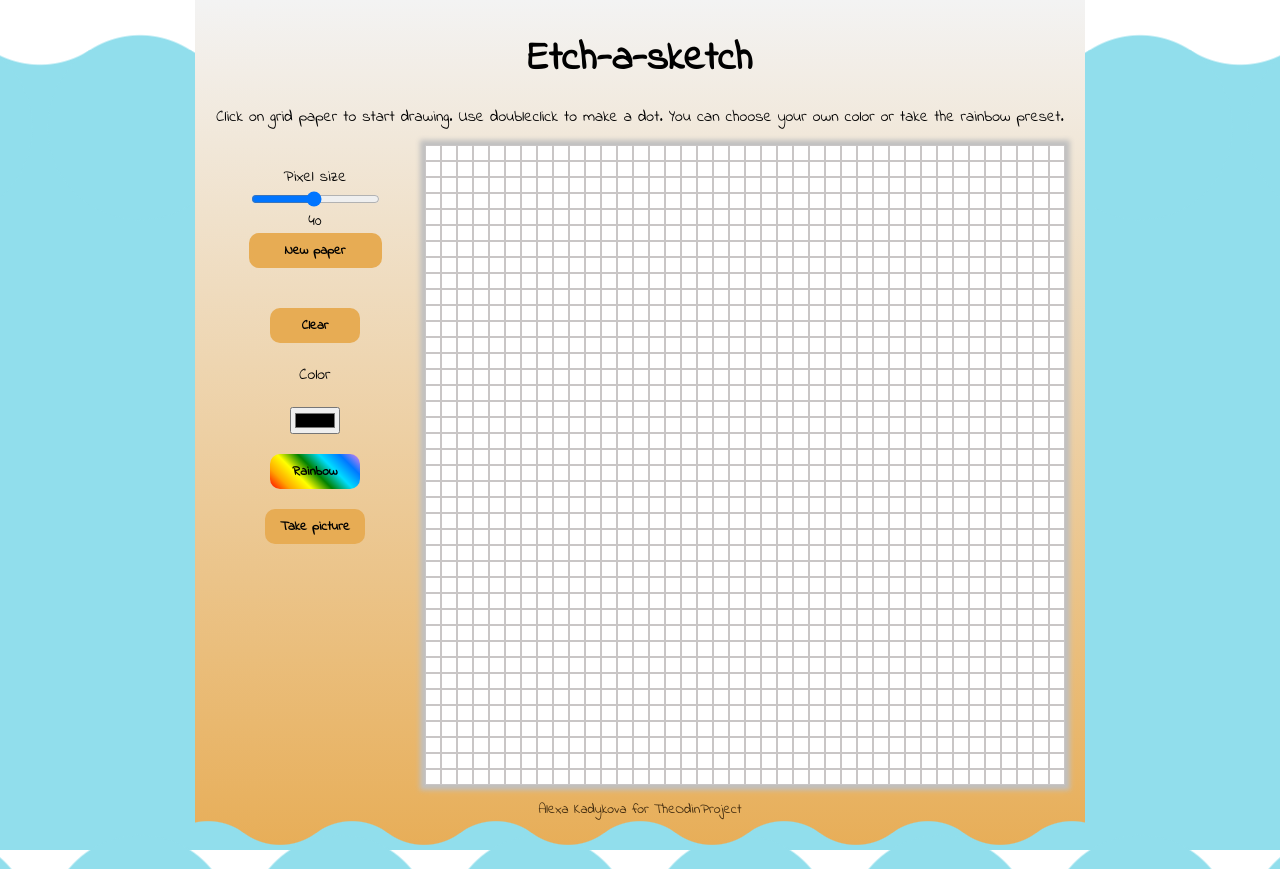
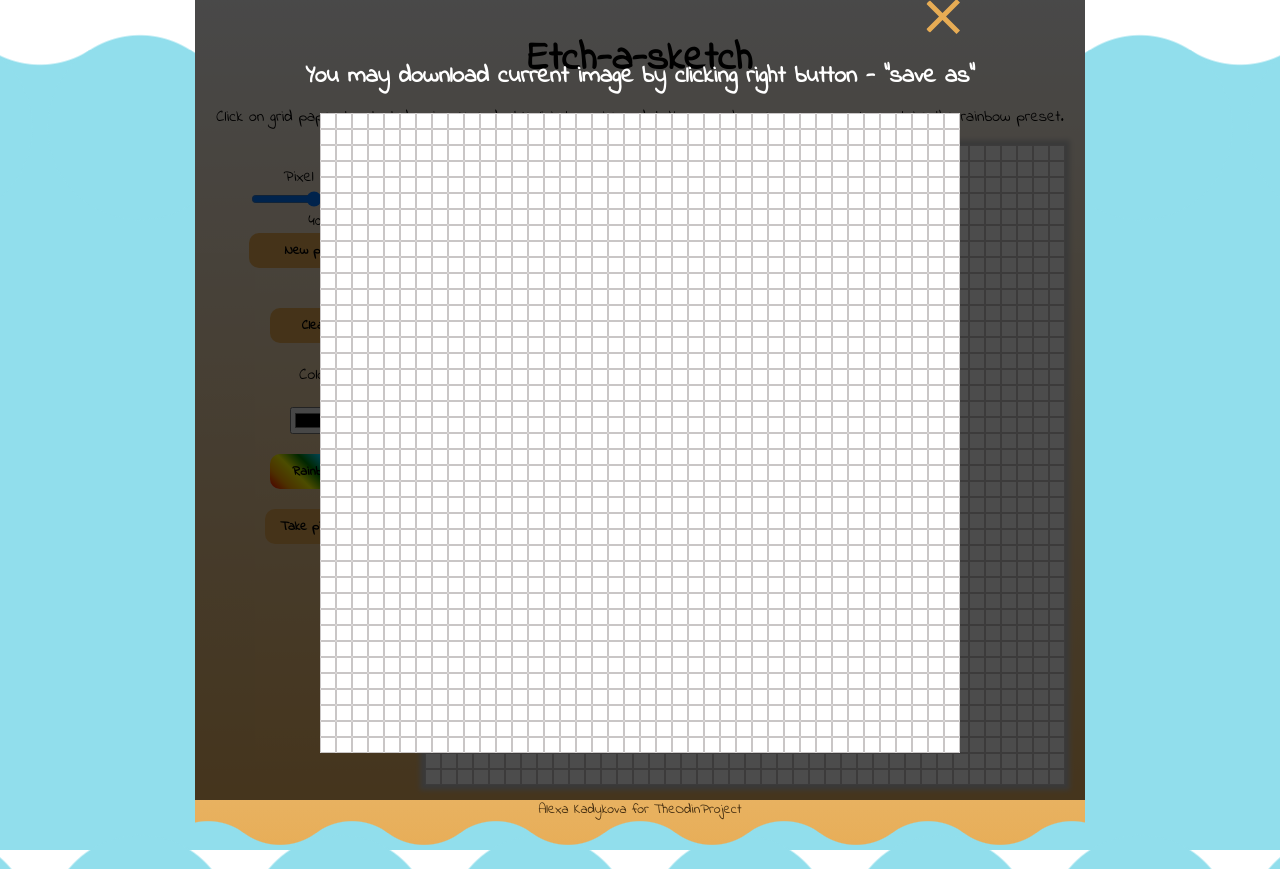
Before and after one commit to Harpica/etch-a-sketch, a website built with webpack: page src/index.html in a window 1280 px wide. Both pictures are taken after a click on the button "Take picture". Built offline with nearby package versions, Linux system fonts and the light colour scheme.

Commit message:
refactor: add class Settings + class PopupWithImage

```diff
--- /dev/null
+++ b/src/blocks/button__close.css
@@ -0,0 +1,18 @@
+.button__close {
+  background: url(../images/close-button.svg) no-repeat;
+  width: 32px;
+  height: 32px;
+  background-size: contain;
+  position: absolute;
+  top: calc(-8px + (-32px));
+  right: calc(-8px + (-32px));
+}
+
+@media screen and (max-width: 600px) {
+  .close-button {
+    width: 20px;
+    height: 20px;
+    right: 0;
+    top: calc(-16px + (-20px));
+  }
+}
--- /dev/null
+++ b/src/blocks/image-container.css
@@ -0,0 +1,6 @@
+.image-container {
+  margin: 0 19px;
+  box-sizing: border-box;
+  color: white;
+  position: relative;
+}
--- a/src/blocks/popup.css
+++ b/src/blocks/popup.css
@@ -1,9 +1,14 @@
-@media screen and (max-width: 900px) {
-  .popup {
-    visibility: hidden;
-    position: absolute;
-    background-color: rgba(145, 222, 236, 0.7);
-    max-width: fit-content;
-    box-shadow: 0px 0px 5px 5px #c0c0c0;
-  }
+.popup {
+  display: flex;
+  justify-content: center;
+  align-items: center;
+  background: rgba(0, 0, 0, 0.7);
+  left: 0;
+  top: 0;
+  width: 100%;
+  height: 100%;
+  position: fixed;
+  visibility: hidden;
+  opacity: 0;
+  transition: visibility 0s, opacity 0.5s linear;
 }
--- a/src/blocks/popup_opened.css
+++ b/src/blocks/popup_opened.css
@@ -1,11 +1,5 @@
 .popup_opened {
   visibility: visible;
-  position: absolute;
-  box-sizing: border-box;
-  min-width: 170px;
-  /* Centralized according to the open-popup button */
-  left: calc(50% - 85px);
-  top: 40px;
-  padding: 10px;
-  border-radius: 10px;
+  opacity: 1;
+
 }
--- /dev/null
+++ b/src/blocks/settings.css
@@ -0,0 +1,16 @@
+@media screen and (max-width: 900px) {
+  .settings {
+    visibility: hidden;
+    position: absolute;
+    background-color: rgba(145, 222, 236, 0.7);
+    max-width: fit-content;
+    box-sizing: border-box;
+    min-width: 170px;
+    /* Centralized according to the open-popup button */
+    left: calc(50% - 85px);
+    top: 40px;
+    padding: 10px;
+    border-radius: 10px;
+    box-shadow: 0px 0px 5px 5px #c0c0c0;
+  }
+}
--- /dev/null
+++ b/src/blocks/settings_opened.css
@@ -0,0 +1,3 @@
+.settings_opened {
+  visibility: visible;
+}
--- a/src/index.css
+++ b/src/index.css
@@ -7,6 +7,7 @@
 @import url(./blocks/button__new-grid.css);
 @import url(./blocks/button__rainbow.css);
 @import url(./blocks/button__open-popup.css);
+@import url(./blocks/button__close.css);
 @import url(./blocks/content.css);
 @import url(./blocks/content__color.css);
 @import url(./blocks/content__column.css);
@@ -23,3 +24,7 @@
 @import url(./blocks/footer__author.css);
 @import url(./blocks/popup.css);
 @import url(./blocks/popup_opened.css);
+@import url(./blocks/image-container.css);
+@import url(./blocks/popup__description.css);
+@import url(./blocks/settings.css);
+@import url(./blocks/settings_opened.css);
--- a/src/index.html
+++ b/src/index.html
@@ -13,10 +13,11 @@
   <div class="root__container wavy-mask">
     <header class="header">
       <h1 class="header__title">Etch-a-sketch</h1>
-      <p class="header__description">Click on grid paper to start drawing. Use doubleclick to make a dot. You can choose your own color or take the rainbow preset.</p>
+      <p class="header__description">Click on grid paper to start drawing. Use doubleclick to make a dot. You can choose
+        your own color or take the rainbow preset.</p>
     </header>
     <main class="content">
-      <div class="content__column popup">
+      <div class="content__column settings">
         <form class="content__form" action="#">
           <label class="content__label" for="grid-value">Pixel size</label>
           <input class="content__range" type="range" min="1" max="80" step="1" value="40" id="grid-value">
@@ -33,10 +34,16 @@
         <button class="button button__open-popup">Settings</button>
         <div class="content__grid"></div>
       </div>
+      <section class="popup image-popup">
+        <div class="image-container">
+          <h2 class="popup__description">You may download current image by clicking right button - "save as"</h2>
+          <button class="button button__close" type="button"></button>
+        </div>
+      </section>
     </main>
     <footer class="footer">
       <p class="footer__author">Alexa Kadykova for TheOdinProject</p>
-      </footer>
+    </footer>
   </div>
 </body>
 
--- a/src/index.ts
+++ b/src/index.ts
@@ -1,70 +1,13 @@
 import './index.css';
 
-import { Grid, ActionType } from './modules/draw';
-import { togglePopup } from './modules/utils';
-import html2canvas from 'html2canvas';
+import { Grid} from './modules/draw';
+import { Settings } from './modules/Settings';
+import { PopupWithImage } from './modules/PopupWithImage';
 
-const gridSizeElement = document.querySelector(
-  '.content__range'
-) as HTMLInputElement;
+const INITIAL_SIZE = 40;
 const gridElement = document.querySelector('.content__grid') as HTMLElement;
 
-const grid = new Grid(parseInt(gridSizeElement.value), gridElement);
-
-const gridSizeForm = document.querySelector('.content__form') as HTMLFormElement;
-
-const gridSizeCounter = document.querySelector(
-  '.content__label_type_value'
-) as HTMLElement;
-
-const rainbowButton = document.querySelector('.button__rainbow') as HTMLElement;
-
-const clearButton = document.querySelector('.button__clear') as HTMLElement;
-
-const colorInput = document.querySelector(
-  '.content__color'
-) as HTMLInputElement;
-
-const popup = document.querySelector('.popup') as HTMLElement;
-
-const openPopupButton = document.querySelector(
-  '.button__open-popup'
-) as HTMLElement;
-
-const takePictureButton = document.querySelector('.button__picture') as HTMLElement;
-
-// Changing size of grid
-gridSizeForm.addEventListener('submit', (evt: Event) => {
-  evt.preventDefault();
-  grid.resize(parseInt(gridSizeElement.value));
-});
-
-// Changing number in the label of range input
-gridSizeElement.addEventListener('input', () => {
-  gridSizeCounter.textContent = gridSizeElement.value;
-});
-
-// Set rainbow style of drawing
-rainbowButton.addEventListener('click', () => {
-  grid.switchDrawing(ActionType.DRAW_RAINBOW);
-});
-
-// Cleaning all paper
-clearButton.addEventListener('click', () => {
-  grid.clear();
-});
-
-// Changing color of drawing
-colorInput.addEventListener('input', () => {
-  grid.changeColor(colorInput.value);
-});
-
-// Opening popup
-openPopupButton.addEventListener('click', () => {
-  togglePopup(popup);
-});
-
-takePictureButton.addEventListener('click', () => {
-  html2canvas(gridElement);
-  console.log('hello');
-});
+const grid = new Grid(INITIAL_SIZE, gridElement);
+const imagePopup = new PopupWithImage('.popup');
+const settings = new Settings('.settings', grid, imagePopup);
+console.log(settings);
--- /dev/null
+++ b/src/modules/Popup.ts
@@ -0,0 +1,9 @@
+export abstract class Popup {
+  protected _popupElement: HTMLElement;
+  constructor(popupSelector: string) {
+    this._popupElement = document.querySelector(popupSelector) as HTMLElement;
+  }
+  public abstract open(): void;
+  public abstract close(): void;
+  protected abstract _setEventListeners(): void;
+}
--- /dev/null
+++ b/src/modules/PopupWithImage.ts
@@ -0,0 +1,48 @@
+import { Popup } from "./Popup";
+
+export class PopupWithImage extends Popup{
+  private _closeButton:  HTMLElement;
+  private _container: HTMLElement;
+  private _keydownHandler: (event: KeyboardEvent) => void;
+  private _picture: HTMLCanvasElement | string;
+
+  constructor(popupSelector: string) {
+    super(popupSelector);
+    this._closeButton = this._popupElement.querySelector('.button__close') as HTMLElement;
+    this._container = this._popupElement.firstElementChild as HTMLElement;
+    // Чтобы можно было воспользоваться removeEventLisneter
+    this._keydownHandler = this._handleEscClose.bind(this);
+    this._setEventListeners();
+    this._picture = '';
+  }
+  open() {
+    this._popupElement.classList.add('popup_opened');
+    document.addEventListener('keydown', this._keydownHandler);
+  }
+  close() {
+    document.removeEventListener('keydown', this._keydownHandler);
+    this._popupElement.classList.remove('popup_opened');
+    this._clearPicture();
+  }
+  _handleEscClose(event: KeyboardEvent): void {
+    if (event.key === 'Escape') {
+      this.close();
+    }
+  }
+  addPicture(picture: HTMLCanvasElement): void {
+    this._container.appendChild(picture);
+    this._picture = picture;
+  }
+  _clearPicture() {
+    if (!(typeof(this._picture) === 'string'))
+    this._picture.remove();
+  }
+  _setEventListeners() {
+    this._closeButton.addEventListener('click', this.close.bind(this));
+    this._popupElement.addEventListener('click', (event: MouseEvent) => {
+      if (!this._container.contains(event.target as Node)) {
+        this.close();
+      }
+    });
+  }
+}
--- /dev/null
+++ b/src/modules/Settings.ts
@@ -0,0 +1,91 @@
+import { Grid, ActionType } from './draw';
+import html2canvas from 'html2canvas';
+import { PopupWithImage } from './PopupWithImage';
+
+export class Settings {
+  private _popupElement: HTMLElement;
+  private _openSettingsButton: HTMLElement;
+  private _takePictureButton: HTMLElement;
+  private _rainbowButton: HTMLElement;
+  private _clearButton: HTMLElement;
+  private _gridSizeCounter: HTMLElement;
+  private _gridSizeForm: HTMLFormElement;
+  private _gridSizeInput: HTMLInputElement;
+  private _colorInput: HTMLInputElement;
+  private _grid: Grid;
+  private _imagePopup: PopupWithImage;
+  constructor(settingsSelector: string, grid: Grid, imagePopup: PopupWithImage) {
+    this._popupElement = document.querySelector(settingsSelector) as HTMLElement;
+    this._openSettingsButton = document.querySelector(
+      '.button__open-popup'
+    ) as HTMLElement;
+    this._takePictureButton = this._popupElement.querySelector(
+      '.button__picture'
+    ) as HTMLElement;
+    this._rainbowButton = this._popupElement.querySelector(
+      '.button__rainbow'
+    ) as HTMLElement;
+    this._gridSizeCounter = this._popupElement.querySelector(
+      '.content__label_type_value'
+    ) as HTMLElement;
+    this._clearButton = this._popupElement.querySelector(
+      '.button__clear'
+    ) as HTMLElement;
+    this._gridSizeForm = this._popupElement.querySelector(
+      '.content__form'
+    ) as HTMLFormElement;
+    this._gridSizeInput = this._popupElement.querySelector(
+      '.content__range'
+    ) as HTMLInputElement;
+    this._colorInput = this._popupElement.querySelector(
+      '.content__color'
+    ) as HTMLInputElement;
+    this._grid = grid;
+    this._imagePopup = imagePopup;
+    this._setEventListeners();
+  }
+  open() {
+    this._popupElement.classList.add('settings_opened');
+  }
+  close() {
+    this._popupElement.classList.remove('settings_opened');
+  }
+  toggle() {
+    this._popupElement.classList.toggle('settings_opened');
+  }
+
+  protected _setEventListeners(): void {
+    // Changing number in the label of range input
+    this._gridSizeInput.addEventListener('input', () => {
+      this._gridSizeCounter.textContent = this._gridSizeInput.value;
+    });
+    // Changing size of grid
+    this._gridSizeForm.addEventListener('submit', (evt: Event) => {
+      evt.preventDefault();
+      this._grid.resize(parseInt(this._gridSizeInput.value));
+    });
+    // Set rainbow style of drawing
+    this._rainbowButton.addEventListener('click', () => {
+      this._grid.switchDrawing(ActionType.DRAW_RAINBOW);
+    });
+    // Cleaning all paper
+    this._clearButton.addEventListener('click', () => {
+      this._grid.clear();
+    });
+    // Changing color of drawing
+    this._colorInput.addEventListener('input', () => {
+      this._grid.changeColor(this._colorInput.value);
+    });
+    // Opening and closing settings
+    this._openSettingsButton.addEventListener('click', () => {
+      this.toggle();
+    });
+    // Taking screenshot and opening it in popup
+    this._takePictureButton.addEventListener('click', () => {
+      html2canvas(this._grid.getGridElement).then(canvas => {
+        this._imagePopup.open();
+        this._imagePopup.addPicture(canvas);
+      })
+    });
+  }
+}
--- a/src/modules/draw.ts
+++ b/src/modules/draw.ts
@@ -60,6 +60,9 @@ class Grid {
     this._gridElement.style.gridTemplateColumns = `repeat(${this._size.toString()}, 1fr)`;
     this._gridElement.style.gridTemplateRows = `repeat(${this._size.toString()}, 1fr)`;
     this._createPixelArray();
+  }
+  get getGridElement(): HTMLElement {
+    return this._gridElement;
   }
 }
 
```
Also changed, not shown: src/blocks/popup__description.css (added), src/images/close-button.svg (added).
